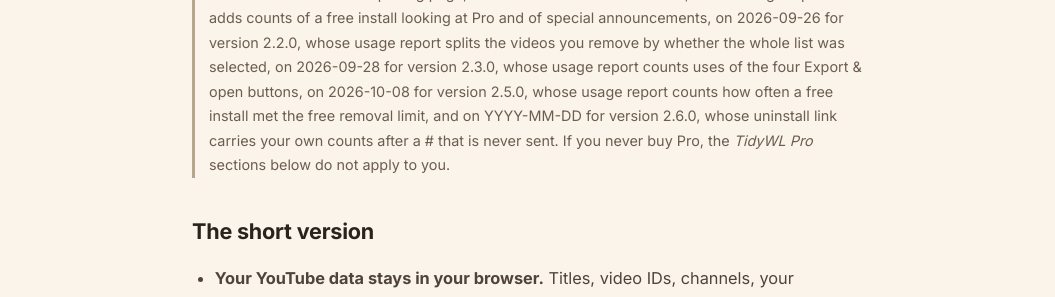
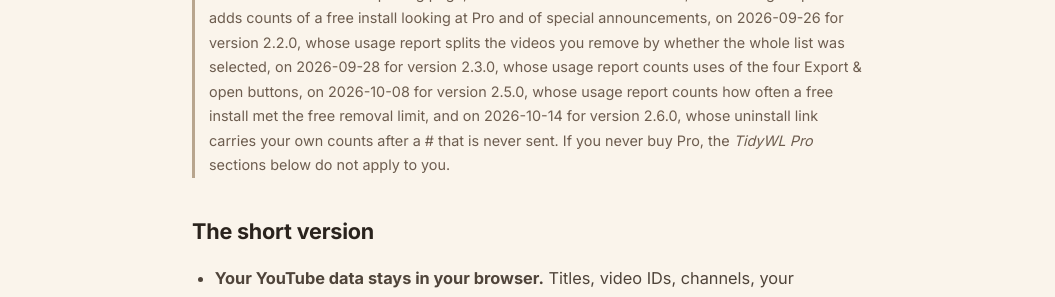
Before and after one commit to dominic-lam/tidywl-site, a Jekyll site: the page built from privacy/index.html, in a window 1280 px wide and 900 px high. Shown: the part 372-669 px from the top of the window, without its empty margins (112-1167 px from the left). Built offline with Jekyll 4.4.1, drawn with Linux system fonts in a browser that asks for light colours; some of the changed text lies outside the part shown.

Commit message:
draft(privacy): date the 2.6.0 change, 2026-10-14
Co-Authored-By: Claude Opus 5.5 <noreply@anthropic.com>
Claude-Session: https://claude.ai/code/session_01VGrDb7vwHXMBBvtJP24xP1

```diff
--- a/privacy/index.html
+++ b/privacy/index.html
@@ -9,7 +9,7 @@ permalink: /privacy/
   <p class="blog-subtitle">What stays in your browser, what leaves, and how to stop it.</p>
 
   <div class="post-body">
-    <p class="privacy-meta">Applies to Watch Later Tidy (TidyWL) version 1.6.0 and later, on Chrome, Microsoft Edge and Firefox. The Edge build is the Chrome one, so wherever this page says Chrome it means Edge too. Published 2026-08-29, ahead of the 1.6.0 release; effective from the day 1.6.0 ships. Versions before 1.6.0 sent nothing about you or your install anywhere; that changed in 1.6.0, and this page exists because of it. Updated 2026-09-07 for version 2.0.0, which adds a paid tier and a Lineup that reads your watch history, again on 2026-09-12 for Firefox's licence permission and the checkout on the pricing page, on 2026-09-18 for version 2.1.0, whose usage report adds counts of a free install looking at Pro and of special announcements, on 2026-09-26 for version 2.2.0, whose usage report splits the videos you remove by whether the whole list was selected, on 2026-09-28 for version 2.3.0, whose usage report counts uses of the four Export &amp; open buttons, on 2026-10-08 for version 2.5.0, whose usage report counts how often a free install met the free removal limit, and on YYYY-MM-DD for version 2.6.0, whose uninstall link carries your own counts after a # that is never sent. If you never buy Pro, the <em>TidyWL Pro</em> sections below do not apply to you.</p>
+    <p class="privacy-meta">Applies to Watch Later Tidy (TidyWL) version 1.6.0 and later, on Chrome, Microsoft Edge and Firefox. The Edge build is the Chrome one, so wherever this page says Chrome it means Edge too. Published 2026-08-29, ahead of the 1.6.0 release; effective from the day 1.6.0 ships. Versions before 1.6.0 sent nothing about you or your install anywhere; that changed in 1.6.0, and this page exists because of it. Updated 2026-09-07 for version 2.0.0, which adds a paid tier and a Lineup that reads your watch history, again on 2026-09-12 for Firefox's licence permission and the checkout on the pricing page, on 2026-09-18 for version 2.1.0, whose usage report adds counts of a free install looking at Pro and of special announcements, on 2026-09-26 for version 2.2.0, whose usage report splits the videos you remove by whether the whole list was selected, on 2026-09-28 for version 2.3.0, whose usage report counts uses of the four Export &amp; open buttons, on 2026-10-08 for version 2.5.0, whose usage report counts how often a free install met the free removal limit, and on 2026-10-14 for version 2.6.0, whose uninstall link carries your own counts after a # that is never sent. If you never buy Pro, the <em>TidyWL Pro</em> sections below do not apply to you.</p>
 
     <h2>The short version</h2>
     <ul>
@@ -172,7 +172,7 @@ permalink: /privacy/
 
     <h2>Changes to this policy</h2>
     <ul>
-      <li><strong>YYYY-MM-DD</strong> — for version 2.6.0. Under <em>The uninstall page</em>: the link your browser opens when you remove TidyWL now carries this install's own counts and its store after a <code>#</code>, which browsers never send to a server, so the page can show you your count. Nothing the extension or the page sends changed, but the link stays in your browser history.</li>
+      <li><strong>2026-10-14</strong> — for version 2.6.0. Under <em>The uninstall page</em>: the link your browser opens when you remove TidyWL now carries this install's own counts and its store after a <code>#</code>, which browsers never send to a server, so the page can show you your count. Nothing the extension or the page sends changed, but the link stays in your browser history.</li>
       <li><strong>2026-10-08</strong> — for version 2.5.0. The usage report gains two counts, <em>limit_seen</em> and <em>gate_limit</em>: how many times a free install was shown the free removal limit, and how many times it clicked Get Pro from it. Neither can hold a video, a playlist or a licence key, and only a free install can move them. The limit's own count of removals and the day its 30 days started, and the mark that an install has the limit, stay in your browser and are listed under <em>What stays in your browser</em>.</li>
       <li><strong>2026-10-05</strong> — added <em>The uninstall page</em>, under <em>What you send yourself</em>: the page your browser opens when you remove TidyWL, the reason and note it sends if you answer, the random ID that keeps one visit to one answer, the 12 months it is kept, and the address passed to a rate limiter and not stored. Nothing the extension sends changed.</li>
       <li><strong>2026-09-28</strong> — for version 2.3.0. The usage report gains four counts, <em>notebook_sends</em>, <em>exports</em>, <em>transcript_runs</em> and <em>tab_opens</em>: how many times you used Send to Gemini Notebook, Export, Download transcripts and Open in Tabs. None can hold a video, a notebook, a file name or a date — <em>2. A usage report</em> and <em>The short version</em>. Nothing that stayed in your browser before is sent now.</li>
```
